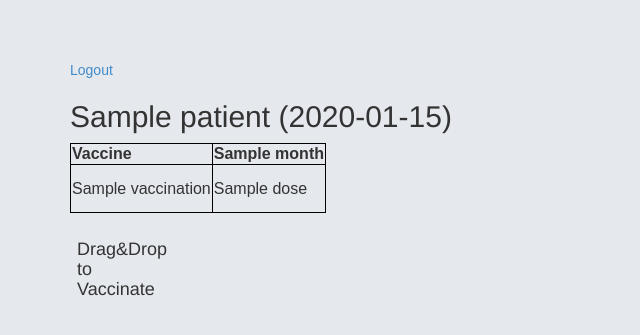
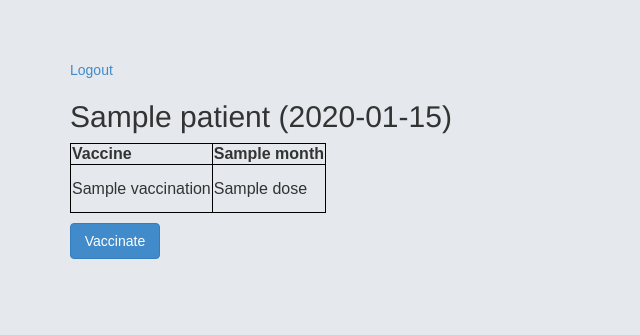
Before and after one commit to tjabell/immunization_schedule, a Django app: template templates/patient_schedule.html in a window 1280 px wide. Shown: the top 335 px of the page, without its empty margins (0-640 px from the left). Run offline with Django 3.2, Linux system fonts and the light colour scheme; the template is opened without the code that fills it: most values are stand-ins (such as "Sample title", 1, 10 or a date in 2020); some libraries are stand-ins or nearby versions.

Commit message:
styling on vaccinate button

```diff
--- a/immunization_schedule/views.py
+++ b/immunization_schedule/views.py
@@ -72,7 +72,7 @@ def list_patients(request):
     doctor_url = user_data['doctor']
     doctor_data = requests.get(doctor_url, headers=headers).json()
     patients = retrieve_patients(access_token)
-    print(patients[0])
+
     return render(request,
                   'list_patients.html',
                   {'user': user_data,
--- a/templates/patient_schedule.html
+++ b/templates/patient_schedule.html
@@ -11,13 +11,13 @@
   <link href="http://netdna.bootstrapcdn.com/font-awesome/4.1.0/css/font-awesome.min.css" rel="stylesheet" />
   <link href="{% static 'mysite.css' %}" rel="stylesheet" />
   <style>
-   #draggable, #draggable2 { width: 90px; height: 90px; padding: 0.5em; float: left; margin: 10px 10px 10px 0; }
+   #draggable, #draggable2 { width: 90px; padding: 0.5em; float: left; margin: 10px 10px 10px 0; }
    #droppable2 { width: 120px; height: 120px; padding: 0.5em; float: left; margin: 10px; }
    h3 { clear: left; }
   </style>
   <script>
    $(function() {
-       $( "#draggable" ).draggable();
+       $( "#draggable" ).draggable({ revert: "valid" });
 
        $( "#draggable2" ).draggable();
        $( "#droppable2" ).droppable({
@@ -91,9 +91,7 @@
                 {% endif %}
 		        {% endfor %}
 	      </table>
-        <div id="draggable" class="ui-widget-content">
-            <h4>Drag&Drop to Vaccinate</h4>
-        </div>
+        <a class="btn btn-primary ui-widget-content" href="#" role="button" id="draggable">Vaccinate</a>
     </div>
     <script>
      $(document).ready(function () {
```
Also changed, not shown: static/x_login_register_modal/login-register.js (line endings or trailing spaces).
